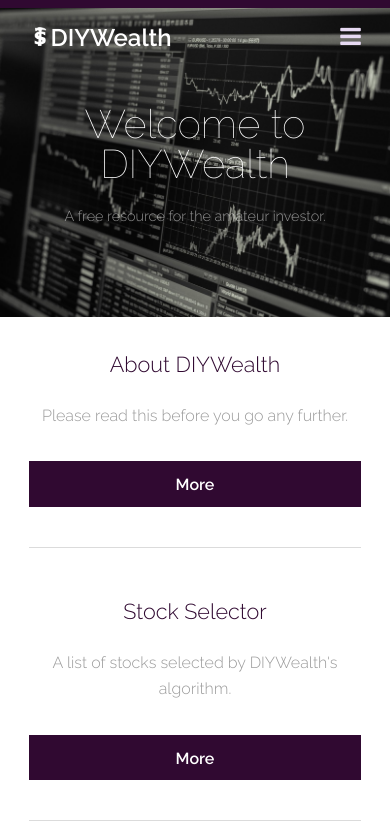
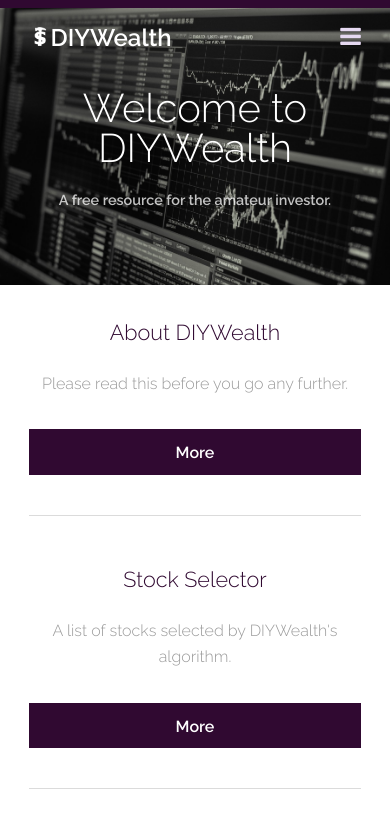
Before and after one commit to DIYWealth/diyw-website, a plain HTML site: page index.html in a window 390 px wide. Shown: the top 834 px of the page. Drawn offline with Linux system fonts and the light colour scheme.

Commit message:
Modifying font sizes and chart size

```diff
--- a/assets/css/main.css
+++ b/assets/css/main.css
@@ -1595,20 +1595,12 @@
 		@media screen and (max-width: 1680px) {
 
 			body, input, select, textarea {
-				font-size: 11pt;
+				font-size: 12pt;
 			}
 
 		}
 
 		@media screen and (max-width: 1280px) {
-
-			body, input, select, textarea {
-				font-size: 11pt;
-			}
-
-		}
-
-		@media screen and (max-width: 980px) {
 
 			body, input, select, textarea {
 				font-size: 12pt;
@@ -1616,7 +1608,7 @@
 
 		}
 
-		@media screen and (max-width: 736px) {
+		@media screen and (max-width: 980px) {
 
 			body, input, select, textarea {
 				font-size: 12pt;
@@ -1624,10 +1616,58 @@
 
 		}
 
-		@media screen and (max-width: 480px) {
+		@media screen and (max-width: 736px) {
 
 			body, input, select, textarea {
 				font-size: 12pt;
+			}
+
+		}
+
+		@media screen and (max-width: 480px) {
+
+			body, input, select, textarea {
+				font-size: 12pt;
+			}
+
+		}
+
+		@media screen and (max-width: 1680px) {
+
+			.chart-container {
+                height: 700px;
+			}
+
+		}
+
+		@media screen and (max-width: 1280px) {
+
+			.chart-container {
+                height: 650px;
+			}
+
+		}
+
+		@media screen and (max-width: 980px) {
+
+			.chart-container {
+                height: 600px;
+			}
+
+		}
+
+		@media screen and (max-width: 736px) {
+
+			.chart-container {
+                height: 550px;
+			}
+
+		}
+
+		@media screen and (max-width: 480px) {
+
+			.chart-container {
+                height: 500px;
 			}
 
 		}
@@ -2971,7 +3011,7 @@
 /* Banner */
 
 	#banner {
-		padding: 12em 0 10em 0;
+		padding: 10em 0 4em 0;
 		background-image: url('../../images/banner.jpg');
 		background-size: cover;
 		background-position: top;
@@ -2982,8 +3022,8 @@
 	}
 
 		#banner h1 {
-			font-size: 3.5em;
-			font-weight: 100;
+			font-size: 4.5em;
+			font-weight: 500;
 			color: #fff;
 			line-height: 1em;
 			margin: 0 0 0.5em 0;
@@ -2991,8 +3031,9 @@
 		}
 
 		#banner p {
-			font-size: 1em;
-			color: rgba(255, 255, 255, 0.55);
+			font-size: 1.5em;
+            font-weight: 800;
+			color: rgba(255, 255, 255, 0.75);
 			margin-bottom: 1.75em;
 		}
 
@@ -3007,7 +3048,7 @@
 		@media screen and (max-width: 1280px) {
 
 			#banner {
-				padding: 10em 2em 8em 2em;
+				padding: 8em 2em 4em 2em;
 			}
 
 		}
@@ -3023,7 +3064,7 @@
 		@media screen and (max-width: 736px) {
 
 			#banner {
-				padding: 8em 1.5em 6em 1.5em;
+				padding: 6em 1.5em 3em 1.5em;
 			}
 
 				#banner h1 {
@@ -3039,7 +3080,7 @@
 		@media screen and (max-width: 480px) {
 
 			#banner {
-				padding: 6em 1.5em 4em 1.5em;
+				padding: 5em 1.5em 3em 1.5em;
 			}
 
 		}
@@ -3053,7 +3094,7 @@
 
 	#footer .copyright {
 		color: #bbb;
-		font-size: 0.8em;
+		font-size: 1.0em;
 		margin: 0 0 2em 0;
 		padding: 0;
 	}
@@ -3069,7 +3110,7 @@
 			}
 
 	#footer ul.icons li .icon {
-		font-size: 0.58em;
+		font-size: 0.9em;
 	}
 
 	@media screen and (max-width: 736px) {
```
